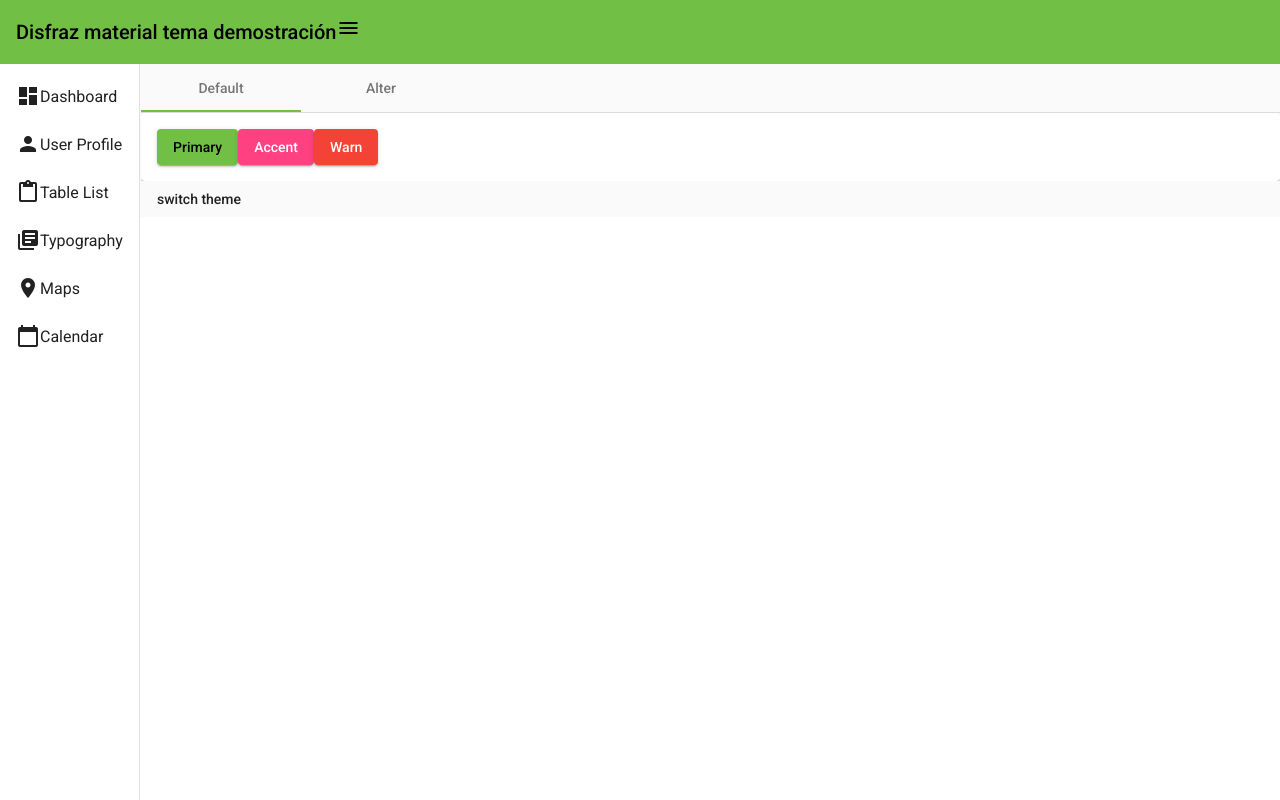
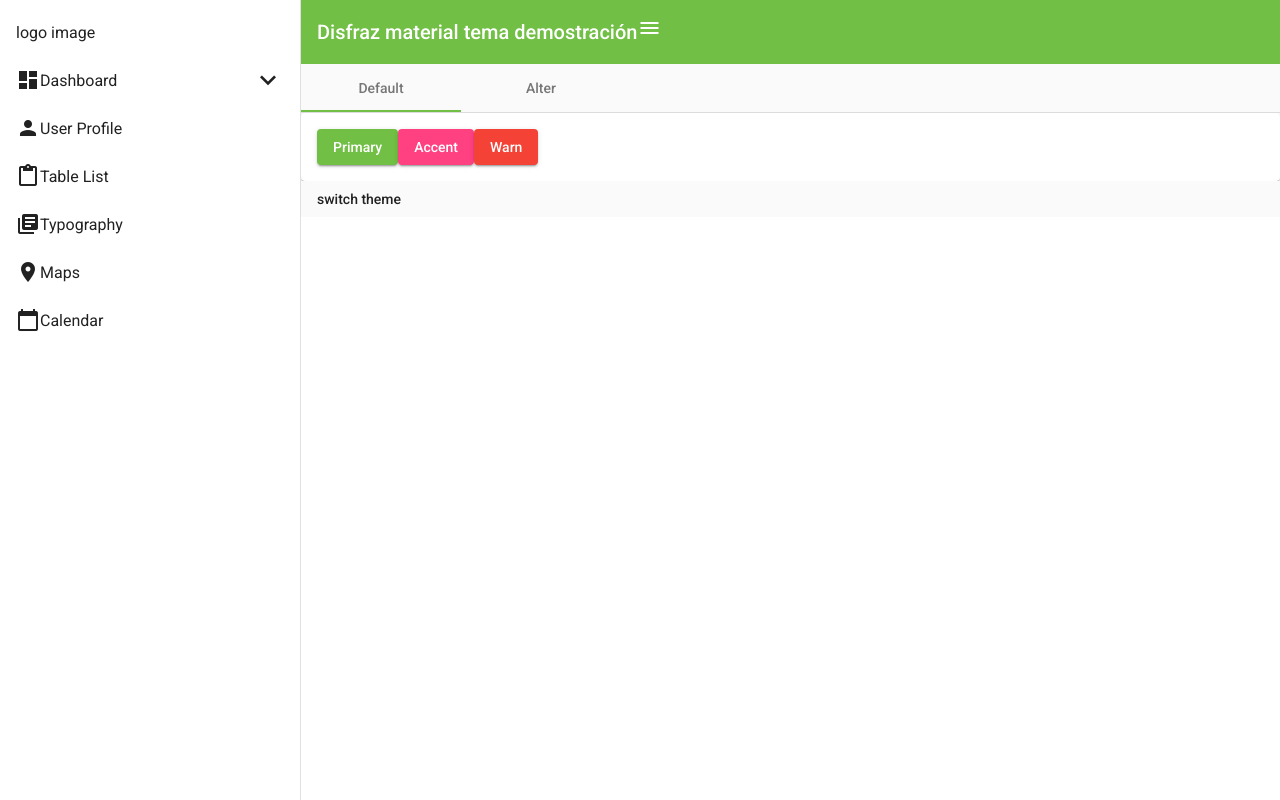
Before and after one commit to iworksrc/watcher, an Angular app: page / in a window 1280 px wide. Built offline with nearby package versions, Linux system fonts and the light colour scheme.

Commit message:
some icon magic

```diff
--- a/angular.json
+++ b/angular.json
@@ -9,6 +9,9 @@
     "watcher": {
       "projectType": "application",
       "schematics": {
+        "@schematics/angular:component": {
+          "style": "scss"
+        },
         "@schematics/angular:application": {
           "strict": true
         }
@@ -31,7 +34,7 @@
             ],
             "styles": [
               "src/custom-theme.scss",
-              "src/styles.css"
+              "src/styles.scss"
             ],
             "scripts": []
           },
@@ -98,7 +101,7 @@
               "src/assets"
             ],
             "styles": [
-              "src/styles.css",
+              "src/styles.scss",
               "src/custom-theme.scss"
             ],
             "scripts": []
--- a/src/app/app.component.html
+++ b/src/app/app.component.html
@@ -1,18 +1,23 @@
-<mat-toolbar [color]="'primary'" class="header">
-  <div>
-    Disfraz material tema demostración
-  </div>
-  <div>
-    <mat-icon class="hamburger">menu</mat-icon>
-  </div>
-</mat-toolbar>
+<mat-sidenav-container>
+  <mat-sidenav #sidenav
+               [mode]="isBiggerScreen() ? 'over' : 'side'"
+               [(opened)]="opened"
+               [fixedInViewport]="true"
+  >
+    <mat-nav-list>
+      <a mat-list-item>
+        <!--        <img mat-card-image  src=""/> -->
+        logo image
+      </a>
 
-<mat-sidenav-container>
-  <mat-sidenav #sidenav [mode]="isBiggerScreen() ? 'over' : 'side'" [(opened)]="opened" [fixedInViewport]="true">
-    <mat-nav-list class="mat-nav-list">
       <a mat-list-item>
-        <mat-icon>dashboard</mat-icon>
-        Dashboard
+        <span class="flex-between">
+          <span style="display: flex; align-items: center">
+            <mat-icon>dashboard</mat-icon>
+            <span>Dashboard</span>
+          </span>
+          <mat-icon class="myIcon">expand_more</mat-icon>
+        </span>
       </a>
       <a mat-list-item>
         <mat-icon>person</mat-icon>
@@ -38,6 +43,15 @@
   </mat-sidenav>
 
   <mat-sidenav-content>
+    <mat-toolbar [color]="'primary'" class="header">
+      <div>
+        Disfraz material tema demostración
+      </div>
+      <div>
+        <mat-icon class="hamburger">menu</mat-icon>
+      </div>
+    </mat-toolbar>
+
     <section [ngClass]="{'alter-theme': isAlterTheme}">
       <mat-tab-group>
         <mat-tab [label]="'Default'">
--- /dev/null
+++ b/src/app/app.component.scss
@@ -0,0 +1,13 @@
+@use 'src/styles/partials/icon-size' as m;
+
+:host {
+  .myIcon {
+    @include m.md-icon-size(32px);
+  }
+
+  mat-nav-list {
+    a {
+        width: 300px;
+    }
+  }
+}
--- a/src/app/app.component.ts
+++ b/src/app/app.component.ts
@@ -4,7 +4,7 @@ import {MatSidenav} from "@angular/material/sidenav";
 @Component({
   selector: 'app-root',
   templateUrl: './app.component.html',
-  styleUrls: ['./app.component.css']
+  styleUrls: ['./app.component.scss']
 })
 export class AppComponent implements OnInit {
   title = 'watcher';
@@ -34,10 +34,10 @@ export class AppComponent implements OnInit {
 
   private trackWidth(width: number) {
     if (width < 768) {
-      this.sidenav.fixedTopGap = 64;
+      // this.sidenav.fixedTopGap = 64;
       this.opened = false;
     } else {
-      this.sidenav.fixedTopGap = 64;
+      // this.sidenav.fixedTopGap = 64;
       this.opened = true;
     }
   }
--- a/src/styles.css
+++ b/src/styles.scss
@@ -1,4 +1,13 @@
 /* You can add global styles to this file, and also import other style files */
+@import "styles/partials/icon-size";
 
 html, body { height: 100%; }
 body { margin: 0; font-family: Roboto, "Helvetica Neue", sans-serif; }
+
+.flex-between {
+  width: 100%;
+  display: flex;
+  justify-content: space-between;
+  //justify-items: center;
+  align-items: center;
+}
--- a/src/styles/_itorum-palette.scss
+++ b/src/styles/_itorum-palette.scss
@@ -1,3 +1,4 @@
+@use 'node_modules/@angular/material/theming' as mat;
 
 $itorum-green-palette: (
   50: #f4ffeb,
@@ -15,17 +16,17 @@ $itorum-green-palette: (
   A400: #17ff23,
   A700: #07d500,
   contrast: (
-    //50: $black-87-opacity,
-    //100: $black-87-opacity,
-    //200: $black-87-opacity,
-    //300: $black-87-opacity,
-    //400: $black-87-opacity,
-    500: black,
+    50: mat.$black-87-opacity,
+    100: mat.$black-87-opacity,
+    200: mat.$black-87-opacity,
+    300: mat.$black-87-opacity,
+    400: mat.$black-87-opacity,
+    500: white,
     600: white,
     700: white,
-    //800: $white-87-opacity,
-    //900: $white-87-opacity,
-    //A100: $black-87-opacity,
+    800: mat.$white-87-opacity,
+    900: mat.$white-87-opacity,
+    A100: mat.$black-87-opacity,
     A200: white,
     A400: white,
     A700: white,
--- /dev/null
+++ b/src/styles/partials/_icon-size.scss
@@ -0,0 +1,6 @@
+@mixin md-icon-size($size: 24px) {
+  font-size: $size;
+  height: $size;
+  width: $size;
+  line-height: $size;
+}
```
Also changed, not shown: src/app/app.component.css (deleted).
